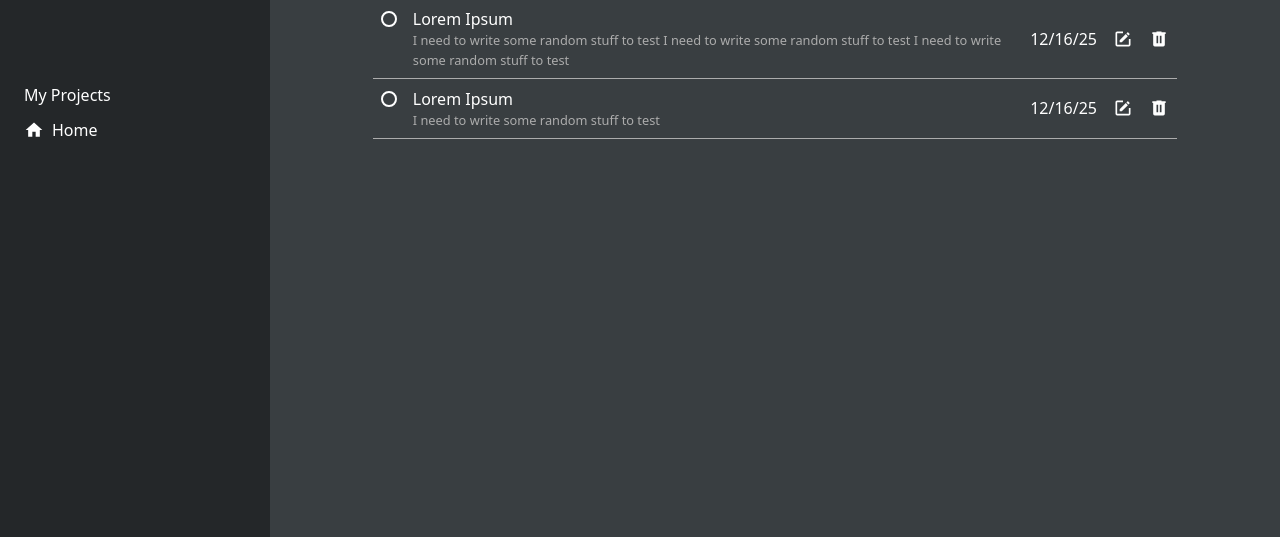
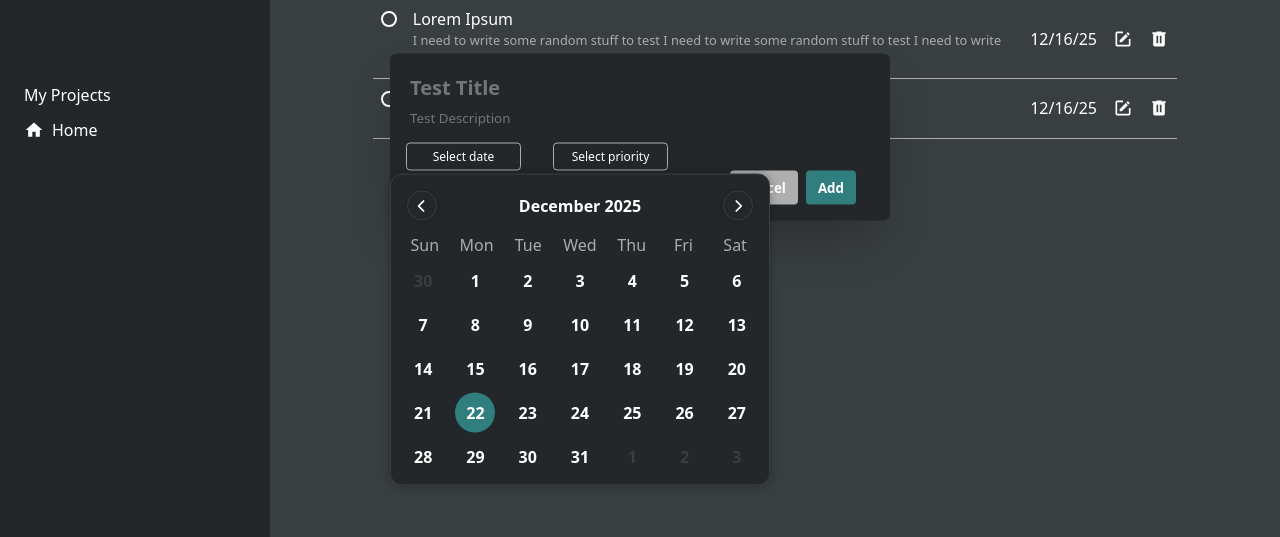
Before and after one commit to Amormio25/todo-list, a website built with webpack: page src/template.html in a window 1280 px wide. Shown: the part 263-800 px from the top of the page. Built offline with nearby package versions, Linux system fonts and the light colour scheme.

Commit message:
Rendering calendar and functionality in js file

```diff
--- a/src/index.js
+++ b/src/index.js
@@ -4,6 +4,7 @@ import ProjectList from "./modules/projectList";
 import { updateCalendar } from "./modules/calendar";
 import "./assets/css/reset.css";
 import "./assets/css/style.css";
+import { appendCalendarTo } from "./modules/calendarDOM";
 
 /************** MAY HAVE TO UPDATE MODULE PARAMETERS LATER ON ***************/
 // for example, when interacting with DOM to delete project, will clicking its
@@ -46,4 +47,6 @@ import "./assets/css/style.css";
 //      these popups should take a form and use the ctors to create the objects
 // for editing, have the same popup but since we're not creating a new object
 //      find a way to use the getters and setters to do the work
-// updateCalendar();
+
+const formDetailsContainer = document.querySelector(".form-details");
+appendCalendarTo(formDetailsContainer);
--- a/src/modules/calendar.js
+++ b/src/modules/calendar.js
@@ -1,55 +1,112 @@
-import { format, addDays, addHours } from "date-fns";
+// const monthYearElement = document.querySelector("#monthYear");
+// const datesElement = document.querySelector("#dates");
+// const prevBtn = document.querySelector("#prevBtn");
+// const nextBtn = document.querySelector("#nextBtn");
 
-const monthYearElement = document.querySelector("#monthYear");
-const datesElement = document.querySelector("#dates");
-const prevBtn = document.querySelector("#prevBtn");
-const nextBtn = document.querySelector("#nextBtn");
+// let currentDate = new Date();
 
-let currentDate = new Date();
+// export const updateCalendar = () => {
+//   const currentYear = currentDate.getFullYear();
+//   const currentMonth = currentDate.getMonth();
 
-export const updateCalendar = () => {
-  const currentYear = currentDate.getFullYear();
-  const currentMonth = currentDate.getMonth();
+//   const firstDay = new Date(currentYear, currentMonth, 1);
 
-  const firstDay = new Date(currentYear, currentMonth, 1);
+//   // go to next month, day = 0 means last day of prev month
+//   const lastDay = new Date(currentYear, currentMonth + 1, 0);
+//   const totalDays = lastDay.getDate();
+//   const firstDayIndex = firstDay.getDay();
+//   const lastDayIndex = lastDay.getDay();
 
-  // go to next month, day = 0 means last day of prev month
-  const lastDay = new Date(currentYear, currentMonth + 1, 0);
-  const totalDays = lastDay.getDate();
-  const firstDayIndex = firstDay.getDay();
-  const lastDayIndex = lastDay.getDay();
+//   const monthYearString = currentDate.toLocaleString("default", {
+//     month: "long",
+//     year: "numeric",
+//   });
+//   monthYearElement.textContent = monthYearString;
 
-  const monthYearString = currentDate.toLocaleString("default", {
-    month: "long",
-    year: "numeric",
-  });
-  monthYearElement.textContent = monthYearString;
+//   let datesHTML = "";
 
-  let datesHTML = "";
+//   // get the dates from the previous month that carry over
+//   // goes from the furthest date up until day = 0 (last day of prev month)
+//   for (let i = firstDayIndex; i > 0; i--) {
+//     const prevDate = new Date(currentYear, currentMonth, -i + 1);
+//     datesHTML += `<div class="date inactive">${prevDate.getDate()}</div>`;
+//   }
+
+//   for (let i = 1; i <= totalDays; i++) {
+//     const date = new Date(currentYear, currentMonth, i);
+
+//     // highlight current date by default
+//     const activeClass =
+//       date.toDateString() === new Date().toDateString() ? "active" : "";
+//     datesHTML += `<div class="date ${activeClass}">${i}</div>`;
+//   }
+
+//   // get the dates from the next month that carry over
+//   for (let i = 1; i < 7 - lastDayIndex; i++) {
+//     const nextDate = new Date(currentYear, currentMonth + 1, i);
+//     datesHTML += `<div class="date inactive">${nextDate.getDate()}</div>`;
+//   }
+
+//   datesElement.innerHTML = datesHTML;
+// };
+
+// prevBtn.addEventListener("click", () => {
+//   currentDate.setMonth(currentDate.getMonth() - 1);
+//   updateCalendar();
+// });
+
+// nextBtn.addEventListener("click", () => {
+//   currentDate.setMonth(currentDate.getMonth() + 1);
+//   updateCalendar();
+// });
+
+// updateCalendar();
+
+// const monthYearElement = document.querySelector("#monthYear");
+// const datesElement = document.querySelector("#dates");
+// const prevBtn = document.querySelector("#prevBtn");
+// const nextBtn = document.querySelector("#nextBtn");
+
+// let currentDate = new Date();
+
+export const getCalendarDates = (year, month) => {
+  const dates = [];
+
+  // total days is just the last day of the month
+  const totalDays = new Date(year, month + 1, 0).getDate();
+  const firstDayIndex = new Date(year, month, 1).getDay();
+  const lastDayIndex = new Date(year, month + 1, 0).getDay();
 
   // get the dates from the previous month that carry over
   // goes from the furthest date up until day = 0 (last day of prev month)
   for (let i = firstDayIndex; i > 0; i--) {
-    const prevDate = new Date(currentYear, currentMonth, -i + 1);
-    datesHTML += `<div class="date inactive">${prevDate.getDate()}</div>`;
+    const prevDate = new Date(year, month, -i + 1);
+    // const dateElement = document.createElement("div");
+    // dateElement.classList.add("date inactive");
+    // dateElement.textContent = prevDate.getDate();
+    dates.push({ date: prevDate, isCurrentMonth: false });
   }
 
   for (let i = 1; i <= totalDays; i++) {
-    const date = new Date(currentYear, currentMonth, i);
-
+    const currentDate = new Date(year, month, i);
+    dates.push({ date: currentDate, isCurrentMonth: true });
     // highlight current date by default
-    const activeClass =
-      date.toDateString() === new Date().toDateString() ? "active" : "";
-    datesHTML += `<div class="date ${activeClass}">${i}</div>`;
+    // const activeClass =
+    //   date.toDateString() === new Date().toDateString() ? "active" : "";
+    // datesHTML += `<div class="date ${activeClass}">${i}</div>`;
   }
 
   // get the dates from the next month that carry over
   for (let i = 1; i < 7 - lastDayIndex; i++) {
-    const nextDate = new Date(currentYear, currentMonth + 1, i);
-    datesHTML += `<div class="date inactive">${nextDate.getDate()}</div>`;
+    const nextDate = new Date(year, month + 1, i);
+    // const dateElement = document.createElement("div");
+    // dateElement.classList.add("date inactive");
+    // dateElement.textContent = nextDate.getDate();
+    dates.push({ date: nextDate, isCurrentMonth: false });
+    // datesHTML += `<div class="date inactive">${nextDate.getDate()}</div>`;
   }
 
-  datesElement.innerHTML = datesHTML;
+  return dates;
 };
 
 // prevBtn.addEventListener("click", () => {
--- /dev/null
+++ b/src/modules/calendarDOM.js
@@ -0,0 +1,102 @@
+import { getCalendarDates } from "./calendar";
+
+const createElementWithClass = (tag, className) => {
+  const element = document.createElement(tag);
+  if (className) element.className = className;
+  return element;
+};
+
+const calendarContainer = createElementWithClass("div", "calendar");
+const header = createElementWithClass("div", "header");
+
+const prevBtn = createElementWithClass("button", null);
+prevBtn.id = "prevBtn";
+const prevIcon = document.createElement("i");
+prevIcon.className = "fa fa-chevron-left";
+prevBtn.appendChild(prevIcon);
+
+const monthYearElement = createElementWithClass("div", "monthYear");
+monthYearElement.id = "monthYear";
+
+const nextBtn = createElementWithClass("button", null);
+nextBtn.id = "nextBtn";
+const nextIcon = document.createElement("i");
+nextIcon.className = "fa fa-chevron-right";
+nextBtn.appendChild(nextIcon);
+
+header.appendChild(prevBtn);
+header.appendChild(monthYearElement);
+header.appendChild(nextBtn);
+
+const daysElement = createElementWithClass("div", "days");
+const daysOfWeek = ["Sun", "Mon", "Tue", "Wed", "Thu", "Fri", "Sat"];
+daysOfWeek.forEach((day) => {
+  const dayElement = createElementWithClass("div", "day");
+  dayElement.textContent = day;
+  daysElement.appendChild(dayElement);
+});
+
+const datesElement = createElementWithClass("div", "dates");
+datesElement.id = "dates";
+
+calendarContainer.appendChild(header);
+calendarContainer.appendChild(daysElement);
+calendarContainer.appendChild(datesElement);
+
+export const renderCalendar = (year, month) => {
+  // Clear previous dates
+  while (datesElement.firstChild) {
+    datesElement.removeChild(datesElement.firstChild);
+  }
+
+  const monthNames = [
+    "January",
+    "February",
+    "March",
+    "April",
+    "May",
+    "June",
+    "July",
+    "August",
+    "September",
+    "October",
+    "November",
+    "December",
+  ];
+  monthYearElement.textContent = `${monthNames[month]} ${year}`;
+
+  const dates = getCalendarDates(year, month);
+  dates.forEach(({ date, isCurrentMonth }) => {
+    const dateElement = createElementWithClass("div", "date");
+    if (!isCurrentMonth) dateElement.classList.add("inactive");
+    if (date.toDateString() === new Date().toDateString()) {
+      dateElement.classList.add("active");
+    }
+    dateElement.textContent = date.getDate();
+
+    dateElement.addEventListener("click", () => {
+      const activeDate = datesElement.querySelector(".date.active");
+      if (activeDate) activeDate.classList.remove("active");
+      dateElement.classList.add("active");
+    });
+
+    datesElement.appendChild(dateElement);
+  });
+};
+
+prevBtn.addEventListener("click", () => {
+  currentDate.setMonth(currentDate.getMonth() - 1);
+  renderCalendar(currentDate.getFullYear(), currentDate.getMonth());
+});
+
+nextBtn.addEventListener("click", () => {
+  currentDate.setMonth(currentDate.getMonth() + 1);
+  renderCalendar(currentDate.getFullYear(), currentDate.getMonth());
+});
+
+const currentDate = new Date();
+renderCalendar(currentDate.getFullYear(), currentDate.getMonth());
+
+export const appendCalendarTo = (container) => {
+  container.appendChild(calendarContainer);
+};
--- a/src/template.html
+++ b/src/template.html
@@ -156,7 +156,7 @@
           </div>
         </section>
 
-        <!-- <dialog data-modal open>
+        <dialog data-modal open>
           <form action="" method="post">
             <section class="form-container">
               <input
@@ -173,7 +173,7 @@
               />
               <div class="form-details">
                 <div class="dropdown-select select-date">Select date</div>
-                <div class="calendar">
+                <!-- <div class="calendar">
                   <div class="header">
                     <button id="prevBtn">
                       <i class="fa fa-chevron-left"></i>
@@ -193,7 +193,7 @@
                     <div class="day">Sat</div>
                   </div>
                   <div class="dates" id="dates"></div>
-                </div>
+                </div> -->
 
                 <div class="dropdown">
                   <div class="dropdown-select">Select priority</div>
@@ -210,7 +210,7 @@
               </div>
             </section>
           </form>
-        </dialog> -->
+        </dialog>
       </section>
     </main>
   </body>
```
